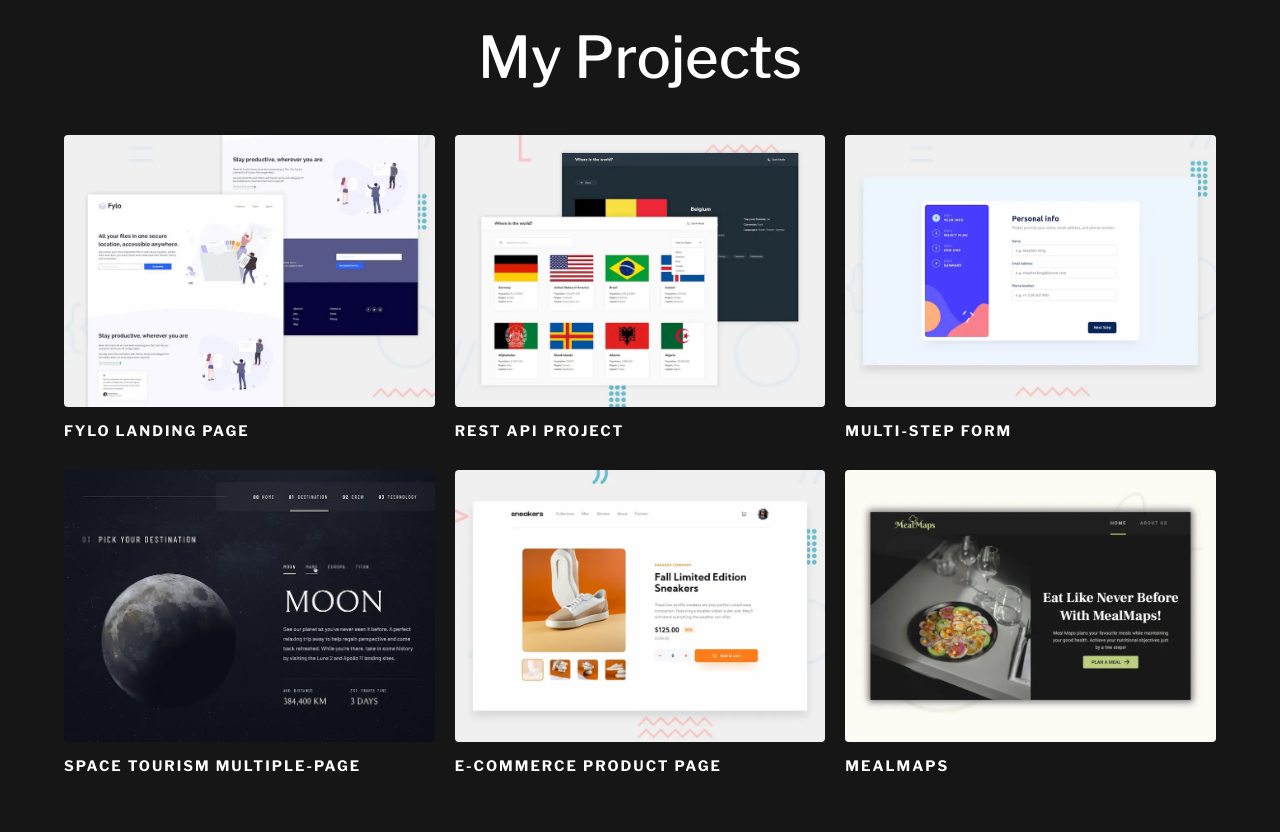
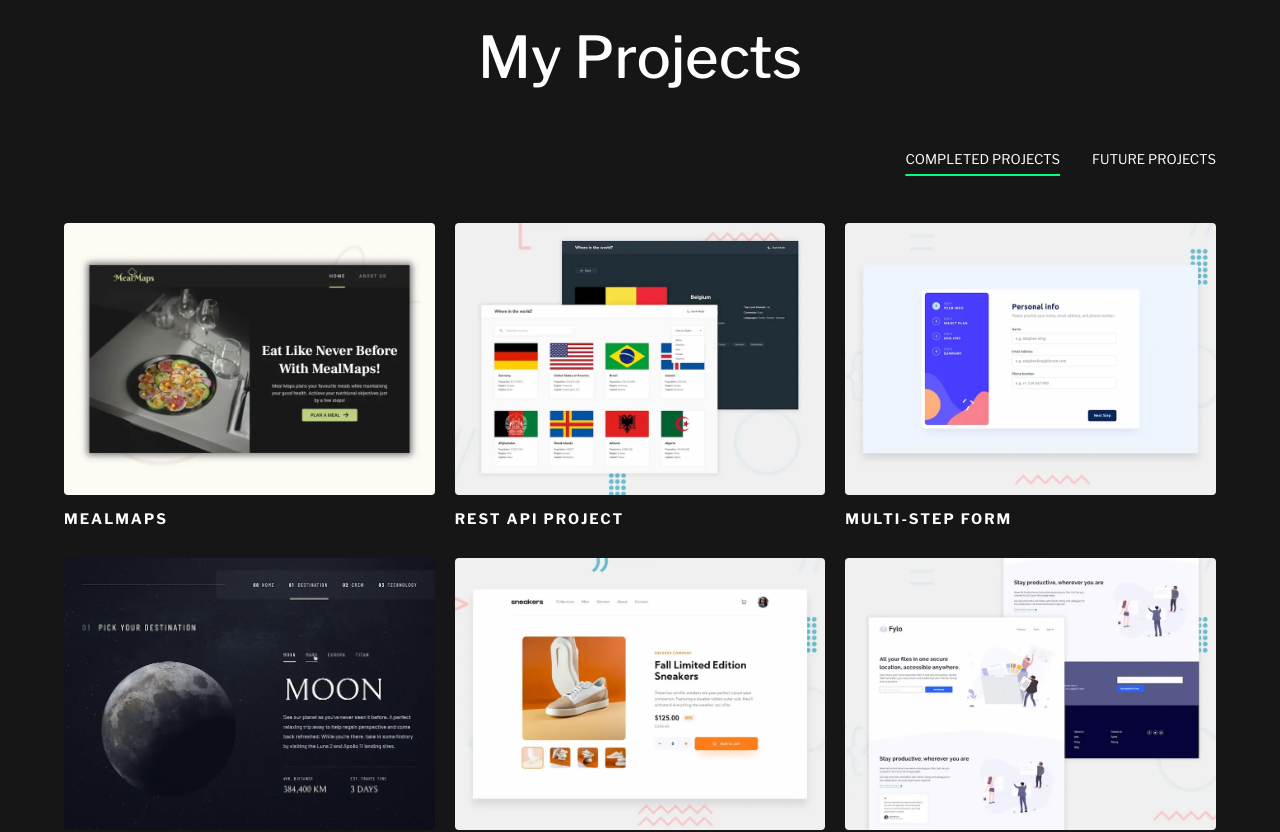
Before and after one commit to KrishVrm/duke., a React (Vite) app: page / in a window 1280 px wide. Shown: the part 820-1652 px from the top of the page. Built offline with nearby package versions, Linux system fonts and the light colour scheme.

Commit message:
tab view

```diff
--- a/src/components/Work.jsx
+++ b/src/components/Work.jsx
@@ -1,66 +1,86 @@
-import React from "react";
+import React, { useState } from "react";
 import fylolandingThumbnail from "../assets/previews/fylolanding.webp";
 import restapiThumbnail from "../assets/previews/restapi.webp";
 import authThumbnail from "../assets/previews/auth.webp";
 import spaceThumbnail from "../assets/previews/space.webp";
 import sneakersThumbnail from "../assets/previews/sneakers.webp";
 import mealmapsThumbnail from "../assets/previews/mealmaps.webp";
+import maternalhealthThumbnail from "../assets/previews/maternalhealth.webp";
 
 const Work = () => {
-  const projects = [
+  const [activeTab, setActiveTab] = useState("completed"); // State to track active tab
+
+  const completedProjects = [
     {
       id: 1,
-      title: "Fylo Landing Page",
-      description: "Description of project one.",
-      image: fylolandingThumbnail, // Replace with actual image path
+      title: "MealMaps",
+      image: mealmapsThumbnail,
     },
     {
       id: 2,
       title: "Rest API Project",
-      description: "Description of project two.",
-      image: restapiThumbnail, // Replace with actual image path
+      image: restapiThumbnail,
     },
     {
       id: 3,
       title: "Multi-Step Form",
-      description: "Description of project three.",
-      image: authThumbnail, // Replace with actual image path
+      image: authThumbnail,
     },
     {
       id: 4,
       title: "Space Tourism Multiple-Page",
-      description: "Description of project four.",
-      image: spaceThumbnail, // Replace with actual image path
+      image: spaceThumbnail,
     },
     {
       id: 5,
       title: "E-commerce Product Page",
-      description: "Description of project four.",
-      image: sneakersThumbnail, // Replace with actual image path
+      image: sneakersThumbnail,
     },
     {
       id: 6,
-      title: "MealMaps",
-      description: "Description of project four.",
-      image: mealmapsThumbnail, // Replace with actual image path
+      title: "Fylo Landing Page",
+      image: fylolandingThumbnail,
     },
   ];
+
+  const underWorkProjects = [
+    {
+      id: 1,
+      title: "Maternal Health Screening",
+      image: maternalhealthThumbnail,
+    },
+  ];
+
+  const renderProjects = (projects) => {
+    return projects.map((project) => (
+      <div key={project.id} className="work-item">
+        <img src={project.image} alt={project.title} className="work-image" />
+        <h3 className="work-title">{project.title}</h3>
+      </div>
+    ));
+  };
 
   return (
     <section className="work" id="projects">
       <h2 className="work-heading">My Projects</h2>
+      <div className="tabs">
+        <button
+          className={`tab-button ${activeTab === "completed" ? "active" : ""}`}
+          onClick={() => setActiveTab("completed")}
+        >
+          Completed Projects
+        </button>
+        <button
+          className={`tab-button ${activeTab === "underwork" ? "active" : ""}`}
+          onClick={() => setActiveTab("underwork")}
+        >
+          Future Projects
+        </button>
+      </div>
       <div className="work-grid">
-        {projects.map((project) => (
-          <div key={project.id} className="work-item">
-            <img
-              src={project.image}
-              alt={project.title}
-              className="work-image"
-            />
-            <h3 className="work-title">{project.title}</h3>
-            {/* <p className="work-description">{project.description}</p> */}
-          </div>
-        ))}
+        {activeTab === "completed"
+          ? renderProjects(completedProjects)
+          : renderProjects(underWorkProjects)}
       </div>
     </section>
   );
--- a/src/styles/_work.scss
+++ b/src/styles/_work.scss
@@ -61,3 +61,32 @@
     }
   }
 }
+
+.tabs {
+  display: flex;
+  justify-content: flex-end;
+  margin-bottom: 40px;
+  gap: 2rem;
+  @include breakpoint-down(medium) {
+    justify-content: center;
+  }
+  .tab-button {
+    text-transform: uppercase;
+    background: none;
+    color: var(--font-color);
+    cursor: pointer;
+    transition: all 0.3s ease;
+    padding: 1rem 0;
+    &.active {
+      text-decoration: underline;
+      text-underline-offset: 10px;
+      text-decoration-color: var(--accent-color);
+      text-decoration-thickness: 2px;
+    }
+  }
+
+  &:hover {
+    // background-color: var(--accent-color);
+    // color: var(--background-color);
+  }
+}
--- a/src/styles/main.css
+++ b/src/styles/main.css
@@ -384,6 +384,31 @@ p {
   color: var(--font-color);
 }
 
+.tabs {
+  display: flex;
+  justify-content: flex-end;
+  margin-bottom: 40px;
+  gap: 2rem;
+}
+@media (max-width: 63.9375em) {
+  .tabs {
+    justify-content: center;
+  }
+}
+.tabs .tab-button {
+  text-transform: uppercase;
+  background: none;
+  color: var(--font-color);
+  cursor: pointer;
+  transition: all 0.3s ease;
+  padding: 1rem 0;
+}
+.tabs .tab-button.active {
+  text-decoration: underline;
+  text-underline-offset: 10px;
+  text-decoration-color: var(--accent-color);
+  text-decoration-thickness: 2px;
+}
 .contact {
   padding-top: 65px;
   padding-bottom: 65px;
```
Also changed, not shown: src/assets/previews/maternalhealth.webp (added), 1 other file (tests, documents, lock files or other folders).
